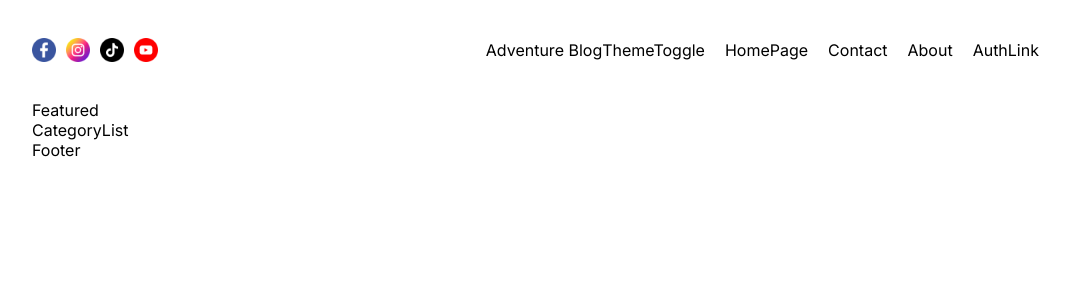
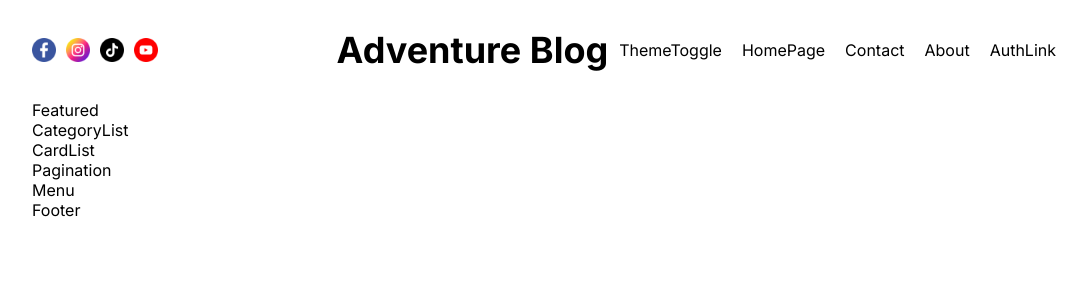
Before and after one commit to trung-nguyen-code/MyBlog, a Next.js app: page / in a window 1280 px wide. Shown: the top 300 px of the page, without its empty margins (96-1182 px from the left). Built offline with nearby package versions, Linux system fonts and the light colour scheme.

Commit message:
MOdify position and size of components

```diff
--- a/src/app/page.jsx
+++ b/src/app/page.jsx
@@ -4,12 +4,17 @@ import Navbar from "@/components/navbar/Navbar";
 import Footer from "@/components/footer/Footer";
 import Featured from "@/components/Featured/Featured";
 import CategoryList from "@/components/CategoryList/CategoryList";
-
+import CardList from "@/components/CardList/CardList";
+import Menu from "@/components/Menu/Menu";
 export default function Home() {
   return (
   <div className='styles.container'>
     <Featured />
     <CategoryList />
+    <div className = {styles.content}>
+      <CardList/>
+      <Menu/>
+    </div>
 
   </div>
   );
--- a/src/components/cardList/CardList.jsx
+++ b/src/components/cardList/CardList.jsx
@@ -1,11 +1,14 @@
 import styles from "./cardList.module.css"
 import React from 'react'
-
+import Pagination from  "@/components/pagination/Pagination"
 const CardList = () =>
 {
 
   return (
-    <div className={styles.container}>CardList</div>
+    <div className={styles.container}>CardList
+    <Pagination/>
+    </div>
+
   )
 
 }
--- a/src/components/navbar/Navbar.jsx
+++ b/src/components/navbar/Navbar.jsx
@@ -16,7 +16,9 @@ const Navbar = () =>
          <Image src = "/tiktok.png" alt = "TikTok" width={24} height={24}/>
          <Image src = "/youtube.png" alt = "Youtube" width={24} height={24}/>
       </div>
-      <div className={styles.logo} > Adventure Blog</div>
+
+      <div className={styles.logo} >Adventure Blog</div>
+
       <div className={styles.links}>
          <ThemeToggle />
          <Link href="/">HomePage</Link>
--- a/src/components/navbar/navbar.module.css
+++ b/src/components/navbar/navbar.module.css
@@ -16,3 +16,10 @@
    gap: 20px;
    flex: 1;
 }
+
+.logo{
+   flex: 1;
+   text-align: center;
+   font-size: 36px;
+   font-weight: bold;
+}
--- a/src/components/pagination/Pagination.jsx
+++ b/src/components/pagination/Pagination.jsx
@@ -0,0 +1,13 @@
+import styles from "./pagination.module.css"
+import React from 'react'
+
+const Pagination = () =>
+{
+
+  return (
+    <div className={styles.container}>Pagination</div>
+  )
+
+}
+
+export default Pagination
```
